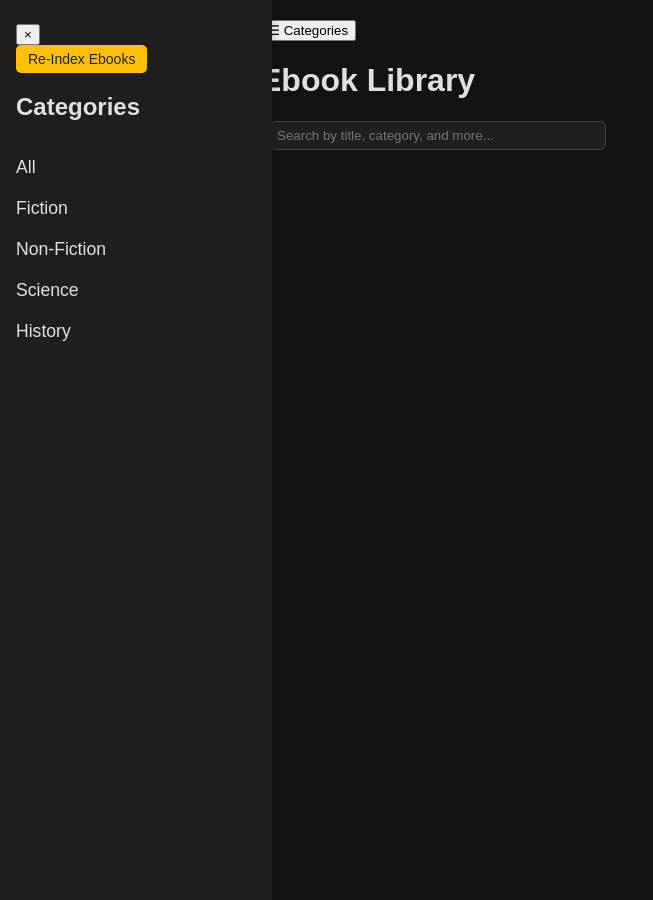
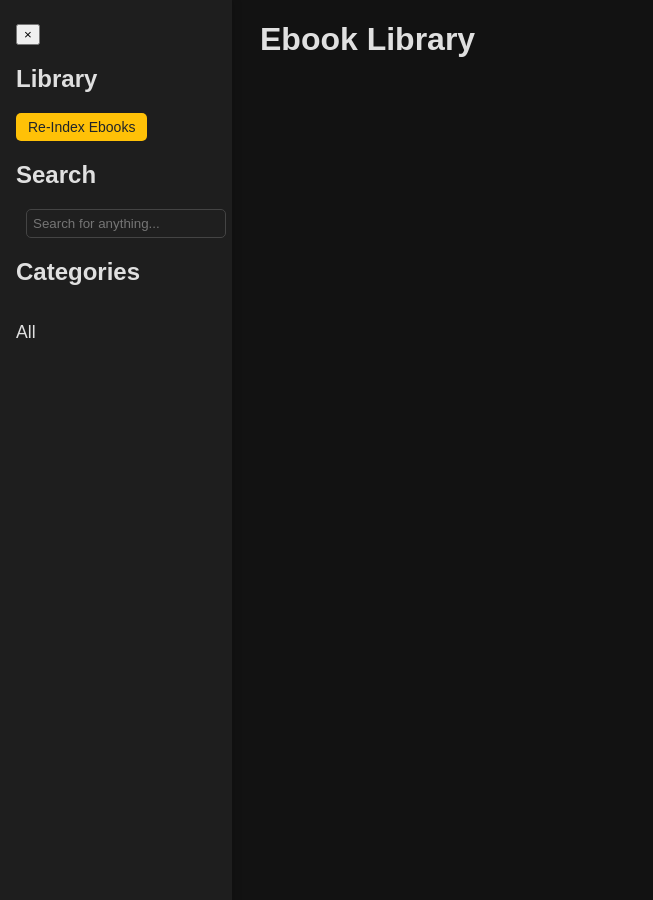
Before and after one commit to dougpark/ebook_library, a Flask app: page / in a window 1280 px wide. Shown: the whole page, without its empty margins (0-653 px from the left). Run offline with Flask 3, Linux system fonts and the light colour scheme; data that the repository does not hold is empty.

Commit message:
sidebar category list

```diff
--- a/MetadataDB.py
+++ b/MetadataDB.py
@@ -88,3 +88,12 @@ class MetadataDB:
             }
             for r in rows
         ]
+
+    def get_all_categories(self):
+        """Retrieve a list of all distinct categories."""
+        conn = sqlite3.connect(self.db_file)
+        c = conn.cursor()
+        c.execute("SELECT DISTINCT category FROM ebooks WHERE category IS NOT NULL AND category != '' ORDER BY category")
+        categories = [row[0] for row in c.fetchall()]
+        conn.close()
+        return categories
--- a/app.py
+++ b/app.py
@@ -22,9 +22,9 @@ metadata = MetadataDB()
 
 @app.route("/")
 def index():
-    # Scan every time before rendering
     ebooks = scanner.scan_folder(EBOOK_FOLDER)
-    return render_template("index.html", ebooks=ebooks)
+    categories = metadata.get_all_categories()  # Add this method to MetadataDB
+    return render_template("index.html", ebooks=ebooks, categories=categories)
 
 @app.route("/edit/<code>", methods=["GET", "POST"])
 def edit(code):
@@ -89,5 +89,10 @@ def reindex():
 
     return redirect(url_for("index"))
 
+@app.route("/categories")
+def categories():
+    categories = metadata.get_all_categories()
+    return jsonify(categories)
+
 if __name__ == "__main__":
     app.run(debug=True, host="0.0.0.0", port=5100)
--- a/static/main.js
+++ b/static/main.js
@@ -14,39 +14,95 @@ window.addEventListener("DOMContentLoaded", () => {
             , 3000);
     }
 
-    // Filter table rows
+    let selectedCategory = "";
     const searchBox = document.getElementById("searchBox");
     const clearBtn = document.getElementById("clearSearch");
+    const categoryLinks = document.querySelectorAll(".category-link");
 
-    searchBox.addEventListener("keyup", function () {
-        const filter = this.value.toLowerCase();
+    // Search/filter logic
+    function filterCards(filter, category) {
         const cards = document.querySelectorAll(".ebook-card");
-
         cards.forEach(card => {
             const title = card.querySelector(".ebook-title").innerText.toLowerCase();
             const author = card.querySelector(".ebook-author").innerText.toLowerCase();
             const date = card.querySelector(".ebook-date").innerText.toLowerCase();
-            const category = card.querySelector(".ebook-category")
+            const categoryText = card.querySelector(".ebook-category")
                 ? card.querySelector(".ebook-category").innerText.toLowerCase()
                 : "";
             const notes = card.querySelector(".ebook-notes")
                 ? card.querySelector(".ebook-notes").innerText.toLowerCase()
                 : "";
-            const match =
+
+            const matchesFilter =
                 title.includes(filter) ||
                 author.includes(filter) ||
                 date.includes(filter) ||
-                category.includes(filter) ||
+                categoryText.includes(filter) ||
                 notes.includes(filter);
-            card.style.display = match ? "" : "none";
+
+            const matchesCategory =
+                !category || category === "all" || categoryText === category;
+
+            card.style.display = (matchesFilter && matchesCategory) ? "" : "none";
+        });
+    }
+
+    function refreshCategoryList() {
+        fetch('/categories')
+            .then(response => response.json())
+            .then(categories => {
+                const categoryList = document.getElementById('categoryList');
+                categoryList.innerHTML = '<li><a href="#" class="category-link">All</a></li>';
+                categories.forEach(category => {
+                    const li = document.createElement('li');
+                    li.innerHTML = `<a href="#" class="category-link">${category}</a>`;
+                    categoryList.appendChild(li);
+                });
+
+                // Re-attach click event listeners to new category links
+                const newCategoryLinks = categoryList.querySelectorAll('.category-link');
+                newCategoryLinks.forEach(link => {
+                    link.addEventListener("click", function (e) {
+                        e.preventDefault();
+                        selectedCategory = this.textContent.trim().toLowerCase();
+                        filterCards(searchBox.value.toLowerCase(), selectedCategory);
+
+                        // Highlight selected category
+                        newCategoryLinks.forEach(l => l.classList.remove("selected"));
+                        this.classList.add("selected");
+                    });
+                });
+            });
+    }
+
+    // Search box event
+    searchBox.addEventListener("keyup", function () {
+        const filter = this.value.toLowerCase();
+        filterCards(filter, selectedCategory);
+    });
+
+    // Clear button event
+    clearBtn.addEventListener("click", function () {
+        searchBox.value = "";
+        searchBox.dispatchEvent(new Event("keyup"));
+        searchBox.focus();
+    });
+
+    // Category click event
+    categoryLinks.forEach(link => {
+        link.addEventListener("click", function (e) {
+            e.preventDefault();
+            selectedCategory = this.textContent.trim().toLowerCase();
+            filterCards(searchBox.value.toLowerCase(), selectedCategory);
+
+            // Optional: highlight selected category
+            categoryLinks.forEach(l => l.classList.remove("selected"));
+            this.classList.add("selected");
         });
     });
 
-    clearBtn.addEventListener("click", function () {
-        searchBox.value = "";
-        searchBox.dispatchEvent(new Event("keyup")); // Trigger filter
-        searchBox.focus();
-    });
+    // Initial filter
+    filterCards("", "");
 
 
 
@@ -94,6 +150,7 @@ window.addEventListener("DOMContentLoaded", () => {
                         saveBtn.textContent = 'Saved!';
                         setTimeout(() => saveBtn.textContent = 'Save', 1500);
                         saveBtn.disabled = true; // Disable again after save
+                        refreshCategoryList(); // Refresh category list after save
                     } else {
                         saveBtn.textContent = 'Error!';
                         setTimeout(() => saveBtn.textContent = 'Save', 1500);
--- a/static/styles.css
+++ b/static/styles.css
@@ -184,7 +184,7 @@ a {
 }
 
 #searchBox {
-  padding-right: 28px; /* space for clear button */
+  padding-right: 20px; /* space for clear button */
 }
 
 .clear-btn {
@@ -204,12 +204,24 @@ a {
   display: inline;
 }
 
+#sidebar .search-wrapper {
+  width: 100%;
+  max-width: 220px; /* slightly less than sidebar width */
+  margin: 0 auto;
+}
+
+#sidebar #searchBox {
+  width: 100%;
+  max-width: 220px;
+  box-sizing: border-box;
+}
+
 /* Sidebar styles */
 .sidebar {
   position: fixed;
   top: 0;
   left: 0;
-  width: 240px;
+  width: 200px;
   height: 100%;
   background: var(--table-bg, #222);
   color: var(--text-color, #fff);
@@ -236,7 +248,6 @@ a {
 }
 
 .main-content {
-  margin-left: 290px; /* Same as sidebar width */
   transition: margin-left 0.3s ease;
 }
 
@@ -249,6 +260,16 @@ a {
 .sidebar.closed + .main-content,
 .main-content.sidebar-closed {
   margin-left: 0 !important;
+}
+
+/* Hide openSidebar button when sidebar is active (open) */
+.sidebar.active ~ .main-content .sidebar-open {
+  display: none;
+}
+
+/* Show openSidebar button when sidebar is closed */
+.sidebar.closed ~ .main-content .sidebar-open {
+  display: block;
 }
 
 /* Responsive: stack sidebar on top for mobile */
@@ -291,6 +312,13 @@ a {
 
 .category-link:hover {
   background: var(--editable-bg, #333);
+}
+
+.category-link.selected {
+  background: var(--action-bg, #ffc107);
+  color: #222;
+  font-weight: bold;
+  border-radius: 4px;
 }
 
 :root {
--- a/templates/index.html
+++ b/templates/index.html
@@ -11,28 +11,33 @@
 <body class="dark-theme">
     <div id="sidebar" class="sidebar active">
         <button id="closeSidebar" class="sidebar-close">&times;</button>
+
+        <h2>Library</h2>
         <div>
             <a href="{{ url_for('reindex') }}" class="action-btn">Re-Index Ebooks</a>
         </div>
+        <h2>Search</h2>
+        <div>
+            <div class="search-wrapper">
+                <input type="text" id="searchBox" placeholder="Search for anything...">
+                <span id="clearSearch" class="clear-btn" title="Clear">&times;</span>
+            </div>
+        </div>
         <h2>Categories</h2>
         <ul id="categoryList">
-            <!-- Example categories; replace with dynamic list if needed -->
             <li><a href="#" class="category-link">All</a></li>
-            <li><a href="#" class="category-link">Fiction</a></li>
-            <li><a href="#" class="category-link">Non-Fiction</a></li>
-            <li><a href="#" class="category-link">Science</a></li>
-            <li><a href="#" class="category-link">History</a></li>
+            {% for category in categories %}
+            <li><a href="#" class="category-link">{{ category }}</a></li>
+            {% endfor %}
         </ul>
     </div>
     <div id="mainContent" class="main-content">
-        <button id="openSidebar" class="sidebar-open">&#9776; Categories</button>
+        <button id="openSidebar" class="sidebar-open">&#9776; Menu</button>
+
         <h1>Ebook Library</h1>
         <div class="top-bar">
 
-            <div class="search-wrapper">
-                <input type="text" id="searchBox" placeholder="Search by title, category, and more...">
-                <span id="clearSearch" class="clear-btn" title="Clear">&times;</span>
-            </div>
+
         </div>
 
         {% with messages=get_flashed_messages() %}
```
